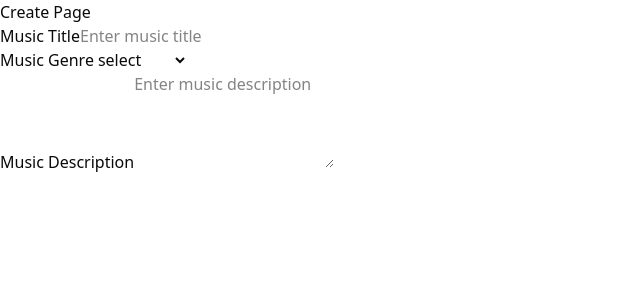
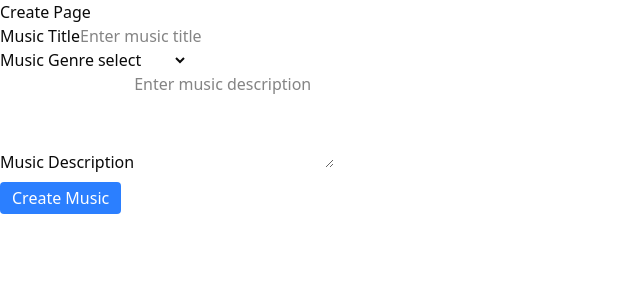
Before and after one commit to ichinari/react-study-02, a React (Vite) app: page /create in a window 1280 px wide. Shown: the top 300 px of the page, without its empty margins (0-640 px from the left). Built offline with nearby package versions, Linux system fonts and the light colour scheme; no server answers.

Commit message:
feat: Loudly AI API統合と音楽生成機能を実装
- API クライアント初期化ヘルパーを作成
- Loudly プロンプト音楽生成API接続を実装
- Create ページで音楽生成・再生機能を統合
- エラーハンドリングと入力検証を追加

```diff
--- a/src/page/Create.tsx
+++ b/src/page/Create.tsx
@@ -104,6 +104,33 @@ function Create() {
           rows={4}
         />
       </div>
+
+      {error && (
+        <div style={{ color: "red", marginTop: "10px" }}>エラー: {error}</div>
+      )}
+
+      {successMessage && (
+        <div style={{ color: "green", marginTop: "10px" }}>
+          {successMessage}
+        </div>
+      )}
+
+      <button
+        onClick={handleCreateMusic}
+        disabled={isLoading}
+        className="mt-2 bg-blue-500 text-white px-3 py-1 rounded"
+      >
+        {isLoading ? "生成中..." : "Create Music"}
+      </button>
+
+      {generatedMusic && (
+        <div>
+          <h3>Generated Music</h3>
+          <audio controls>
+            <source src={generatedMusic.music_file_path} type="audio/mpeg" />
+          </audio>
+        </div>
+      )}
     </div>
   );
 }
```
